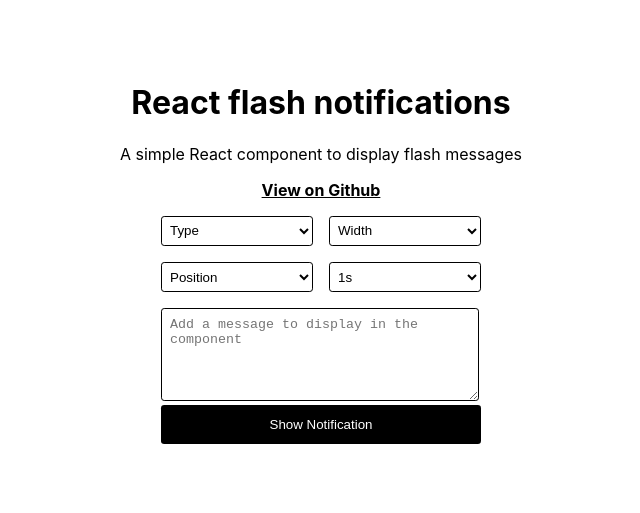
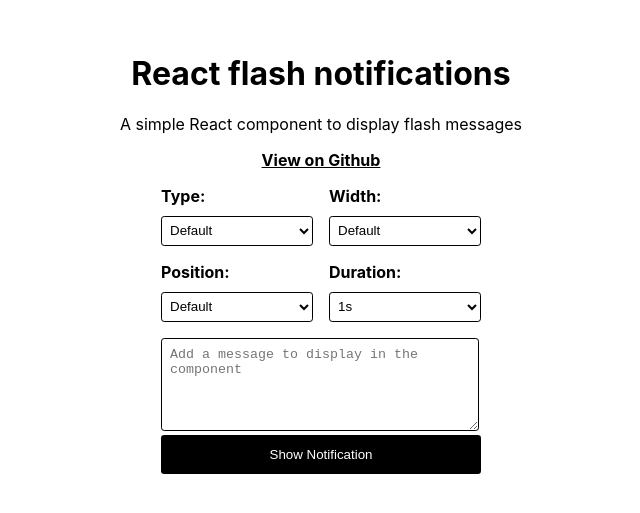
Before and after one commit to claeusdev/react-flash-message, a React (Create React App) app: page / in a window 1280 px wide. Shown: the part 115-628 px from the top of the page, without its empty margins (319-959 px from the left). Built offline with nearby package versions, Linux system fonts and the light colour scheme.

Commit message:
Add accessibility to form

```diff
--- a/src/App.js
+++ b/src/App.js
@@ -26,8 +26,8 @@
   return (
     <main className={styles.main}>
       <header className={styles.hero}>
-        <h1 classNAme={styles.heading}>React flash notifications</h1>
-        <p classNAme={styles.paragraph}>
+        <h1 className={styles.heading}>React flash notifications</h1>
+        <p className={styles.paragraph}>
           A simple React component to display flash messages
         </p>
         <a
@@ -41,36 +41,44 @@
       </header>
       <form onSubmit={handleShowToast} className={styles.testForm}>
         <div className={styles.options}>
+          <div className={styles.dropdownGroup}>
+            <label htmlFor="type" className={styles.dropdownLabel}>Type:</label>
             <select
-            id="lang"
+                id="type"
                 onChange={({ target }) => setType(target.value)}
                 value={type}
                 className={styles.dropdown}
             >
-            <option value="default">Type</option>
+                <option value="default">Default</option>
                 <option value="warning">Warning</option>
                 <option value="success">Success</option>
                 <option value="error">Error</option>
             </select>
+          </div>
+          <div className={styles.dropdownGroup}>
+            <label htmlFor="width" className={styles.dropdownLabel}>Width:</label>
             <select
-            id="lang"
+                id="width"
                 onChange={({ target }) => setWidth(target.value)}
                 value={width}
                 className={styles.dropdown}
             >
-            <option value="default">Width</option>
-            <option value="small">Small Width</option>
-            <option value="medium">Medium Width</option>
-            <option value="large">Large Width</option>
-            <option value="full">Full Width</option>
+                <option value="default">Default</option>
+                <option value="small">Small</option>
+                <option value="medium">Medium</option>
+                <option value="large">Large</option>
+                <option value="full">Full</option>
             </select>
+          </div>
+          <div className={styles.dropdownGroup}>
+            <label htmlFor="position" className={styles.dropdownLabel}>Position:</label>
             <select
-            id="lang"
+                id="position"
                 onChange={({ target }) => setPosition(target.value)}
                 value={position}
                 className={styles.dropdown}
             >
-            <option value="default">Position</option>
+                <option value="default">Default</option>
                 <option value="tleft">Top Left</option>
                 <option value="tright">Top Right</option>
                 <option value="tcenter">Top Center</option>
@@ -78,17 +86,21 @@
                 <option value="bright">Bottom Right</option>
                 <option value="bcenter">Bottom Center</option>
             </select>
+          </div>
+          <div className={styles.dropdownGroup}>
+            <label htmlFor="duration" className={styles.dropdownLabel}>Duration:</label>
             <select
-            id="lang"
+                id="duration"
                 onChange={({ target }) => setTimer(target.value)}
                 value={timer}
                 className={styles.dropdown}
+                aria-label="Duration in seconds"
             >
-            <option value="2000">Duration</option>
                 <option value="1000">1s</option>
                 <option value="2000">2s</option>
                 <option value="3000">3s</option>
             </select>
+          </div>
         </div>
         <textarea
           required
@@ -98,6 +110,8 @@
           onChange={(e) => setMessage(e.currentTarget.value)}
           placeholder="Add a message to display in the component"
           className={styles.formControl}
+          aria-label="Add message"
+          aria-required
         />
 
         <div>
--- a/src/App.module.css
+++ b/src/App.module.css
@@ -63,5 +63,14 @@
   display: grid;
   grid-gap: 1rem;
   grid-template-columns: 1fr 1fr;
-  grid-template-rows: auto auto;
+  grid-template-rows: 60px 60px;
 }
+
+.dropdownGroup {
+    display: flex;
+    flex-direction: column;
+    justify-content: space-between;
+}
+.dropdownLabel {
+    font-weight: bold;
+}
```
Lines whose indentation alone changed are shown as unchanged.
